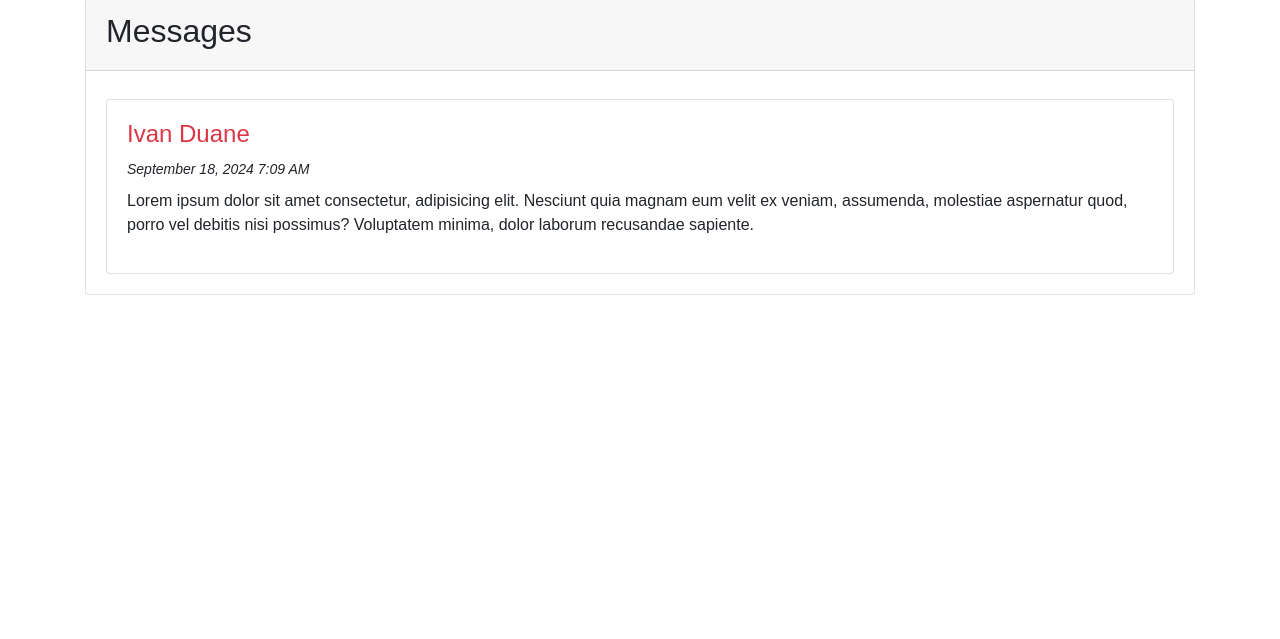
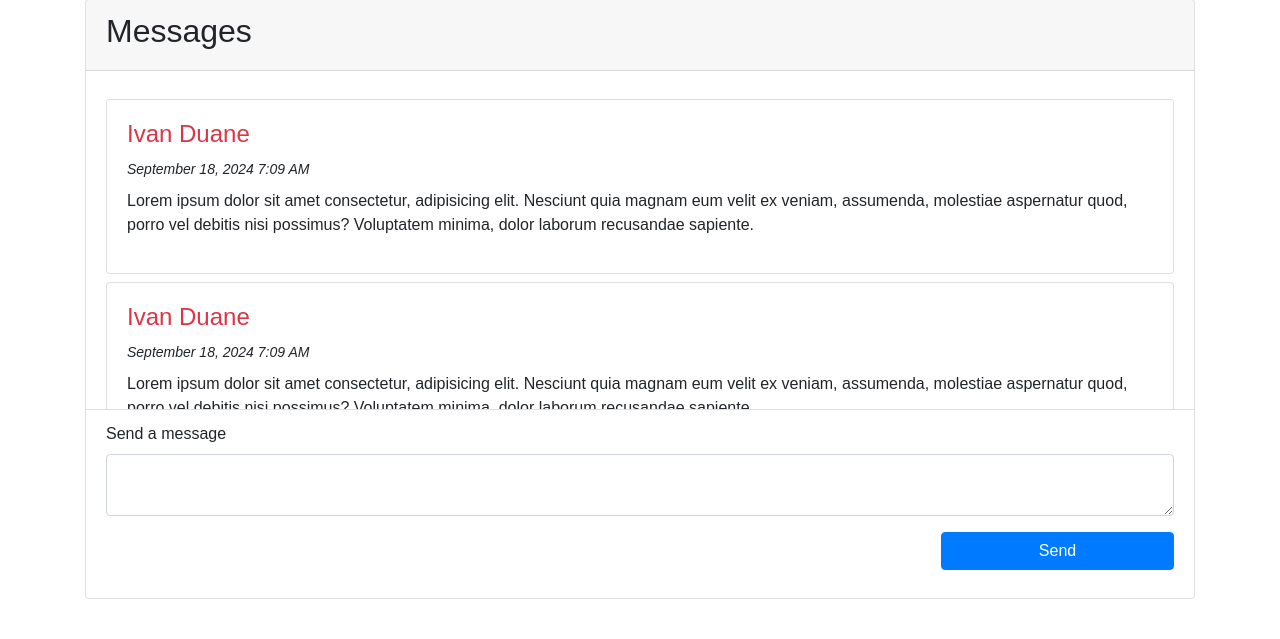
Before and after one commit to duaneywadey/MpYiee, a PHP site: page /usermessage.php in a window 1280 px wide. Shown: the part 91-730 px from the top of the page. Run offline with PHP 8.4, Linux system fonts and the light colour scheme; some libraries are stand-ins or nearby versions.

```diff
--- a/messages.php
+++ b/messages.php
@@ -26,7 +26,7 @@
 	<div class="container">
 		<div class="row mt-4">
 			<div class="col-md-12">
-				<div class="card">
+				<div class="card shadow p-3 mb-5 bg-white rounded">
 					<div class="card-header">
 						<h2>Messages</h2>
 				    </div>
--- a/usermessage.php
+++ b/usermessage.php
@@ -26,11 +26,55 @@
 	<div class="container">
 		<div class="row mt-4">
 			<div class="col-md-12">
-				<div class="card">
+				<div class="card" style="height: 600px;">
 					<div class="card-header">
 						<h2>Messages</h2>
 				    </div>
-				    <div class="card-body">
+				    <div class="card-body overflow-auto">
+				    	<div class="row mt-2">
+				    		<div class="col-md-12">
+				    			<div class="card float-right">
+				    				<div class="card-body">
+				    					<h4 class="text-danger">Ivan Duane</h4>
+				    					<small><i>September 18, 2024 7:09 AM</i></small>
+						    			<p class="mt-2">Lorem ipsum dolor sit amet consectetur, adipisicing elit. Nesciunt quia magnam eum velit ex veniam, assumenda, molestiae aspernatur quod, porro vel debitis nisi possimus? Voluptatem minima, dolor laborum recusandae sapiente.</p>
+				    				</div>
+				    			</div>
+				    		</div>
+				    	</div>
+				    	<div class="row mt-2">
+				    		<div class="col-md-12">
+				    			<div class="card float-right">
+				    				<div class="card-body">
+				    					<h4 class="text-danger">Ivan Duane</h4>
+				    					<small><i>September 18, 2024 7:09 AM</i></small>
+						    			<p class="mt-2">Lorem ipsum dolor sit amet consectetur, adipisicing elit. Nesciunt quia magnam eum velit ex veniam, assumenda, molestiae aspernatur quod, porro vel debitis nisi possimus? Voluptatem minima, dolor laborum recusandae sapiente.</p>
+				    				</div>
+				    			</div>
+				    		</div>
+				    	</div>
+				    	<div class="row mt-2">
+				    		<div class="col-md-12">
+				    			<div class="card float-right">
+				    				<div class="card-body">
+				    					<h4 class="text-danger">Ivan Duane</h4>
+				    					<small><i>September 18, 2024 7:09 AM</i></small>
+						    			<p class="mt-2">Lorem ipsum dolor sit amet consectetur, adipisicing elit. Nesciunt quia magnam eum velit ex veniam, assumenda, molestiae aspernatur quod, porro vel debitis nisi possimus? Voluptatem minima, dolor laborum recusandae sapiente.</p>
+				    				</div>
+				    			</div>
+				    		</div>
+				    	</div>
+				    	<div class="row mt-2">
+				    		<div class="col-md-12">
+				    			<div class="card float-right">
+				    				<div class="card-body">
+				    					<h4 class="text-danger">Ivan Duane</h4>
+				    					<small><i>September 18, 2024 7:09 AM</i></small>
+						    			<p class="mt-2">Lorem ipsum dolor sit amet consectetur, adipisicing elit. Nesciunt quia magnam eum velit ex veniam, assumenda, molestiae aspernatur quod, porro vel debitis nisi possimus? Voluptatem minima, dolor laborum recusandae sapiente.</p>
+				    				</div>
+				    			</div>
+				    		</div>
+				    	</div>
 				    	<div class="row mt-2">
 				    		<div class="col-md-12">
 				    			<div class="card float-right">
@@ -43,6 +87,15 @@
 				    		</div>
 				    	</div>
 				    </div>
+				    <div class="card-footer" style="background-color: white;">
+    					<div class="form-group">
+    						<label for="">Send a message</label>
+    						<textarea name="" id="" class="form-control"></textarea>
+    					</div>
+    					<div class="form-group float-right">
+    						<input type="text" class="btn btn-primary" value="Send">
+    					</div>
+    				</div>
 				</div>
 			</div>
 		</div>
```
Also changed, not shown: php/classes/Match.php (added), php/classes/Message.php (added), php/classes/Music.php (added), php/classes/Photo.php (added), php/classes/Social.php (added), php/classes/User.php (added), php/core.php (added), php/dbConfig.php (added), php/matches.php (added), php/messages.php (added), php/music_interests.php (added), php/photos.php (added), php/social_media_accounts.php (added), php/users.php (added).
